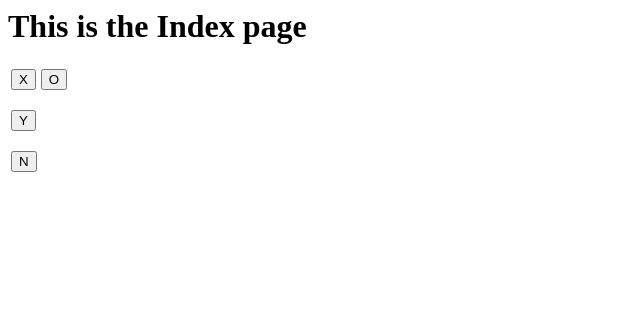
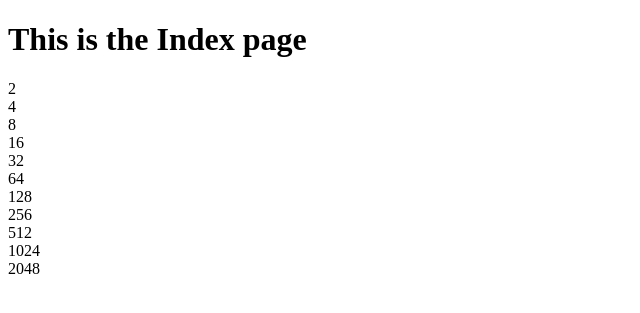
Before and after one commit to evgen32cd32/tictactoeBot, a Flask app: page / in a window 1280 px wide. Shown: the top 313 px of the page, without its empty margins (0-640 px from the left). Run offline with Flask 2, Linux system fonts and the light colour scheme; parts of the project's set-up code (start-up, migrations or seed data) failed here and were passed over.

Commit message:
JS experiments

```diff
--- a/main.py
+++ b/main.py
@@ -21,7 +21,7 @@ def home():
 @app.route('/action', methods={"POST"})
 def player_action():
     print(request.form)
-    return "OK"
+    return '{"OK":"OK"}'
 
 @app.route('/{}'.format(secret), methods=["POST"])
 def telegram_webhook():
--- /dev/null
+++ b/static/script.js
@@ -0,0 +1,44 @@
+window.onload = function() {
+    const cells = document.getElementsByClassName("cell");
+    var gameId;
+
+    function reloadField(obj) {
+        gameId = obj.gameId;
+
+        score.innerText = obj.totalScore;
+        turn.innerText = obj.turnNumber;
+
+        Array.from(cells).forEach((cell, index) => {
+            const x = Math.floor(index / 4);
+            const y = index % 4;
+
+            const val = obj.gameField[x][y];
+            cell.innerText = val == 0 ? '' : val;
+            cell.style.background = getColoring(val);
+            resizeToFit(cell);
+        });
+
+        if (obj.gameOver == true) {
+            document.getElementById("over").style.display = 'inline';
+            document.onkeydown = function(e) { }
+            field.addEventListener('touchstart', e => {});
+            field.addEventListener('touchend', e => {});
+        }
+    }
+
+    function start() {
+        var xhr = new XMLHttpRequest();
+        xhr.open("POST", '/action', true);
+        xhr.getResponseHeader("Content-type", "application/json");
+
+        xhr.onload = function() {
+            const obj = JSON.parse(this.responseText);
+            console.log(obj);
+            //reloadField(obj);
+        }
+
+        xhr.send("{}");
+    }
+
+    start();
+}
--- a/templates/index.html
+++ b/templates/index.html
@@ -1,23 +1,30 @@
+<!DOCTYPE html>
+<html lang="en">
 <html>
-    <head>
-    <title>Flask Tutorial</title>
-    </head>
-
-
-    <body>
-        <h1>This is the Index page</h1>
-        <table>
-            {%for row in grid%}
-            <tr>
-                {%for item in row%}
-                <td>
-                    <form action="/action" method="post">
-                        <input type="submit" name="hi" value="{{item}}" />
-                    </form>
-                </td>
-                {%endfor%}
-            </tr>
-            {%endfor%}
-        </table>
-    </body>
+<head>
+    <meta charset="UTF-8">
+    <title>Tic-Tac-Toe Game with Self-Learning Bot</title>
+    <script src="static/script.js" type="text/javascript"></script>
+</head>
+<body>
+    <h1>This is the Index page</h1>
+    <div id="field">
+        <div class="cell">2</div>
+        <div class="cell">4</div>
+        <div class="cell">8</div>
+        <div class="cell">16</div>
+        <div class="cell">32</div>
+        <div class="cell">64</div>
+        <div class="cell">128</div>
+        <div class="cell">256</div>
+        <div class="cell">512</div>
+        <div class="cell">1024</div>
+        <div class="cell">2048</div>
+        <div class="cell"></div>
+        <div class="cell"></div>
+        <div class="cell"></div>
+        <div class="cell"></div>
+        <div class="cell"></div>
+    </div>
+</body>
 </html>
```
